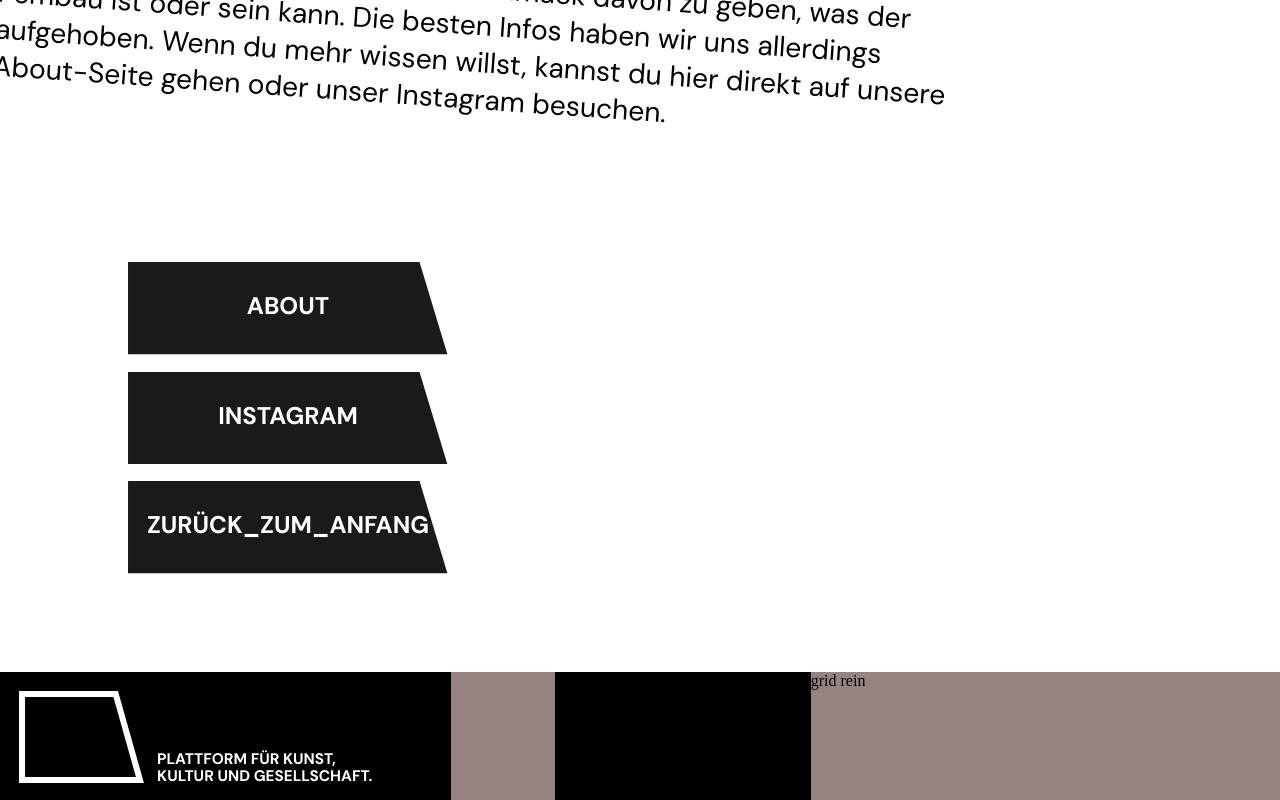
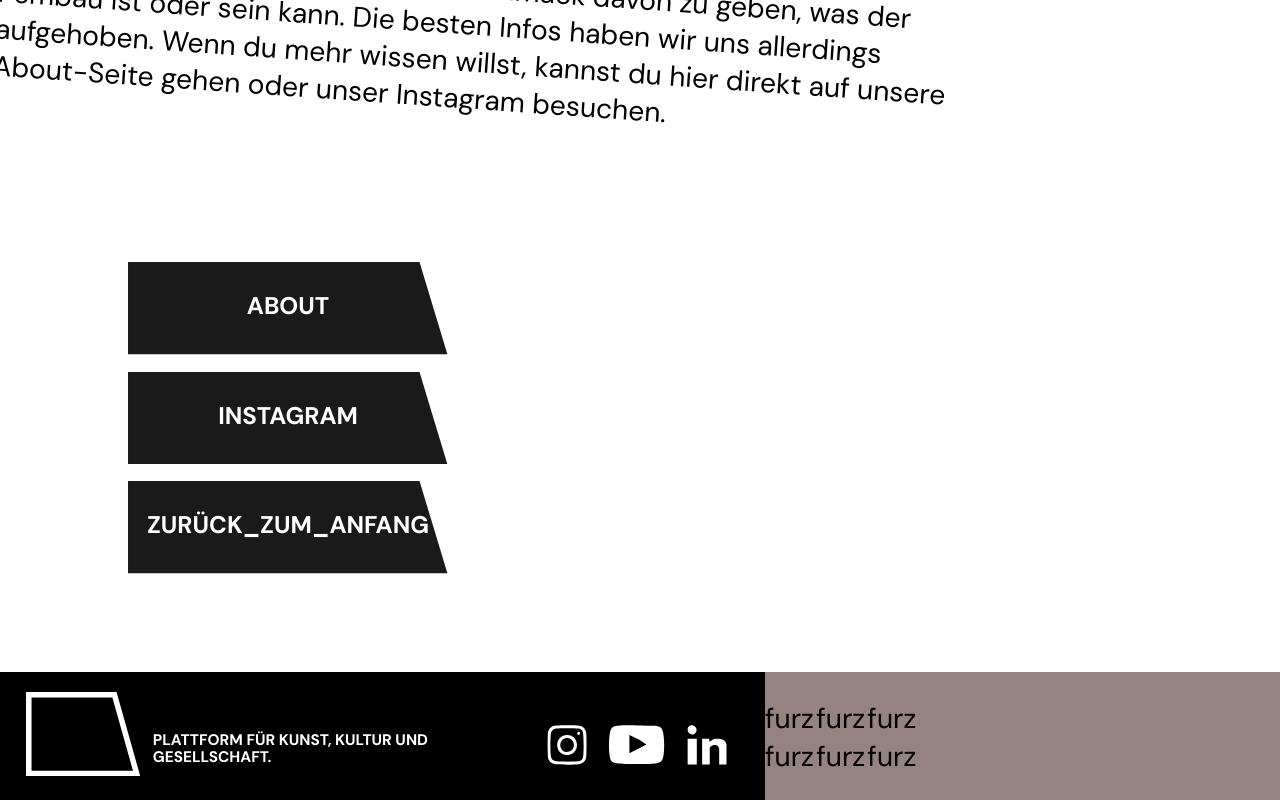
Before and after one commit to Knolldeboll/Pembau, a React (Vite) app in the folder pembau/: page / in a window 1280 px wide. Shown: the part 6789-7589 px from the top of the page. Built offline with nearby package versions, Linux system fonts and the light colour scheme.

Commit message:
noch bisschen mehr foot

```diff
--- a/pembau/src/Foot.tsx
+++ b/pembau/src/Foot.tsx
@@ -5,19 +5,46 @@ const Foot = () => {
     return (
 
         <div style={{ display: "flex", flexDirection: "row", width: "100vw", height: "10vw", backgroundColor: "black", fill: "white" }}>
-            <div id="sprechblase" style={{ width: "12%", height: "auto", marginLeft: "1.5%", marginTop: "1.5%" }}>
+            <div id="sprechblase" style={{ width: "10%", height: "auto", marginLeft: "2%", marginBlock: "auto" }}>
                 <svg viewBox="0 0 186 137" fill="none" xmlns="http://www.w3.org/2000/svg">
                     <path d="M143.728 4.53274L179.845 132.504H4.50272V4.50391L143.728 4.53274Z" stroke="white" stroke-width="9.00542" stroke-miterlimit="10" />
                 </svg>
             </div>
 
-            <div id="text" style={{ minWidth: "0", width: "22%", height: "auto", color: "#ffffff", marginLeft: "1%", transform: "translateY(5vw)" }}>
+            <div id="text" style={{ minWidth: "0", width: "30%", height: "auto", color: "#ffffff", marginLeft: "1%", transform: "translateY(3.5vw)" }}>
                 <p className="foot-text" >PLATTFORM FÜR KUNST, KULTUR UND GESELLSCHAFT.</p>
             </div>
 
-            <div id="socialmedia" style={{ width: "10%", height: "auto", backgroundColor: "#978282ff", marginLeft: "5%" }}></div>
+            <div id="socialmedia" style={{ display: "flex", flexDirection: "row", scale: "0.7", gap: "2.5vw", width: "20%", height: "auto", marginLeft: "1%", transform: "translateY(1vw)" }}>
 
-            <div id="links" style={{ width: "45%", height: "auto", backgroundColor: "#978282ff", marginLeft: "20%" }}>grid rein</div>
+                <svg viewBox="0 0 38 38" fill="none" xmlns="http://www.w3.org/2000/svg">
+                    <path d="M6.47574 0.518077C10.376 -0.192367 26.5208 -0.111314 30.6928 0.394103C34.5693 0.866143 37.1679 3.99877 37.597 7.79416C38.1739 12.9342 38.0834 24.5063 37.6161 29.7464C37.2203 34.195 34.7552 37.0845 30.2065 37.5947C25.0665 38.1716 13.4944 38.081 8.25424 37.6137C3.80562 37.218 0.91616 34.7529 0.405975 30.2041C-0.104209 25.6554 -0.1805 11.9758 0.448886 7.3555C0.873246 4.22764 3.3002 1.09024 6.48051 0.513305L6.47574 0.518077ZM7.42459 3.37893C4.74016 3.92249 3.54338 6.2207 3.26206 8.75255C2.75664 13.3013 2.75187 24.7066 3.26206 29.2601C3.69119 33.1079 5.48398 34.4334 9.20308 34.7624C14.0332 35.1916 24.5134 35.2726 29.2481 34.7434C31.6417 34.4764 33.2438 33.785 34.1401 31.5011C35.2559 28.6641 35.0318 9.69663 34.1401 6.47818C33.6109 4.56618 31.6274 3.48859 29.7297 3.25972C26.0869 2.82106 10.7003 2.71616 7.41983 3.37893H7.42459Z" fill="white" />
+                    <path d="M16.9656 9.58242C30.4545 7.2842 32.5238 26.4662 21.0328 28.4259C7.54386 30.7241 5.47451 11.5421 16.9656 9.58242ZM17.4424 12.4337C9.88022 13.9691 11.201 26.4471 19.6548 25.6556C28.7141 24.8069 26.7354 10.5456 17.4424 12.4337Z" fill="white" />
+                    <path d="M29.0528 8.94282C27.8751 7.78895 29.6154 5.74344 31.0077 6.8544C32.4811 8.03212 30.488 10.3494 29.0528 8.94282Z" fill="white" />
+                </svg>
+
+                <svg viewBox="0 0 45 32" fill="none" xmlns="http://www.w3.org/2000/svg">
+                    <path d="M42.3331 2.22263C45.4742 5.36369 45.2199 23.5003 43.4349 27.5895C42.1371 30.561 38.2545 30.9901 35.3889 31.1966C29.7106 31.6045 8.85675 31.9329 4.38617 30.3756C3.44862 30.0472 2.38394 29.5599 1.79599 28.7283C-0.645881 25.2959 -0.338661 8.45707 1.17625 4.39435C2.20914 1.61878 3.86178 0.776576 6.76447 0.448168C13.9153 -0.351663 22.8829 0.0879841 30.0496 0.46936C33.4661 0.649455 39.7376 -0.383446 42.3384 2.21733L42.3331 2.22263ZM16.5584 7.86912V22.7004L30.3357 15.5443L24.864 12.0166L16.5637 7.86912H16.5584Z" fill="white" />
+                </svg>
+
+                <svg viewBox="0 0 36 36" fill="none" xmlns="http://www.w3.org/2000/svg">
+                    <path d="M13.4218 12.3134H19.8696L20.1434 15.0031L24.1269 12.5443C27.1978 12.0718 31.4283 11.8947 33.855 14.1656C34.4831 14.7562 35.9756 17.317 35.9756 17.9505V35.9356H28.9963V21.1717C28.9963 21.0268 27.7937 18.8578 27.5629 18.7129C25.3939 17.3224 20.4065 18.6216 20.4065 21.1717V35.9356H13.4272V12.3134H13.4218Z" fill="white" />
+                    <path d="M8.58987 12.3135H0V35.9356H8.58987V12.3135Z" fill="white" />
+                    <path d="M1.22419 1.18915C4.85341 -2.44007 10.9039 3.0306 7.29077 6.98731C3.49513 11.1373 -2.56072 4.97943 1.22419 1.18915Z" fill="white" />
+                </svg>
+
+
+            </div>
+
+            <div id="links" style={{ display: "grid", gridTemplateColumns: "3vw 3vw 3vw", gridTemplateRows: "2vw 2vw ", gap: "1vw", width: "45%", height: "auto", backgroundColor: "#978282ff", marginLeft: "0%" }}>
+                <p className="paragraph">furz</p>
+                <p className="paragraph">furz</p>
+                <p className="paragraph">furz</p>
+                <p className="paragraph">furz</p>
+                <p className="paragraph">furz</p>
+                <p className="paragraph">furz</p>
+
+            </div>
 
         </div>
 
```
